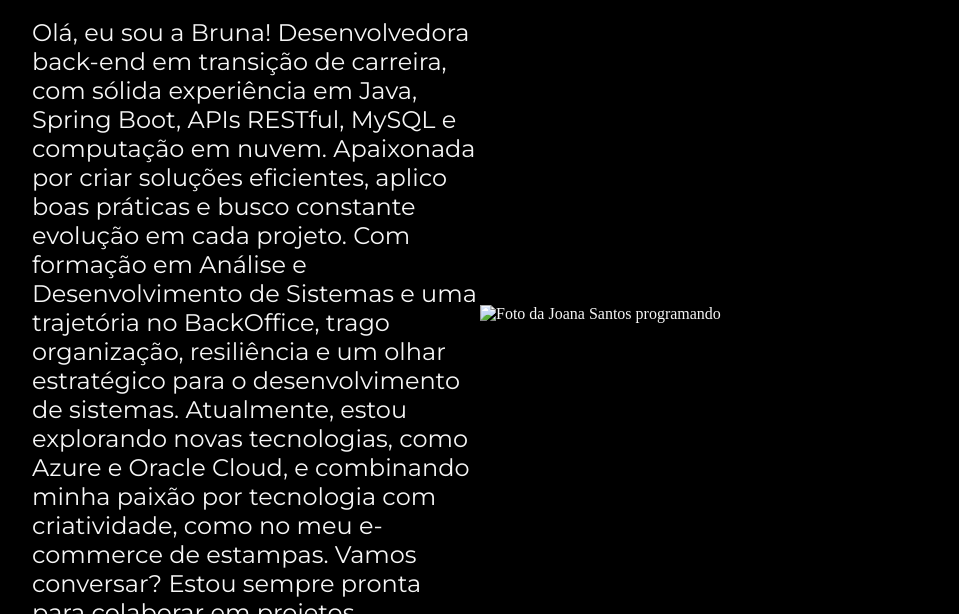
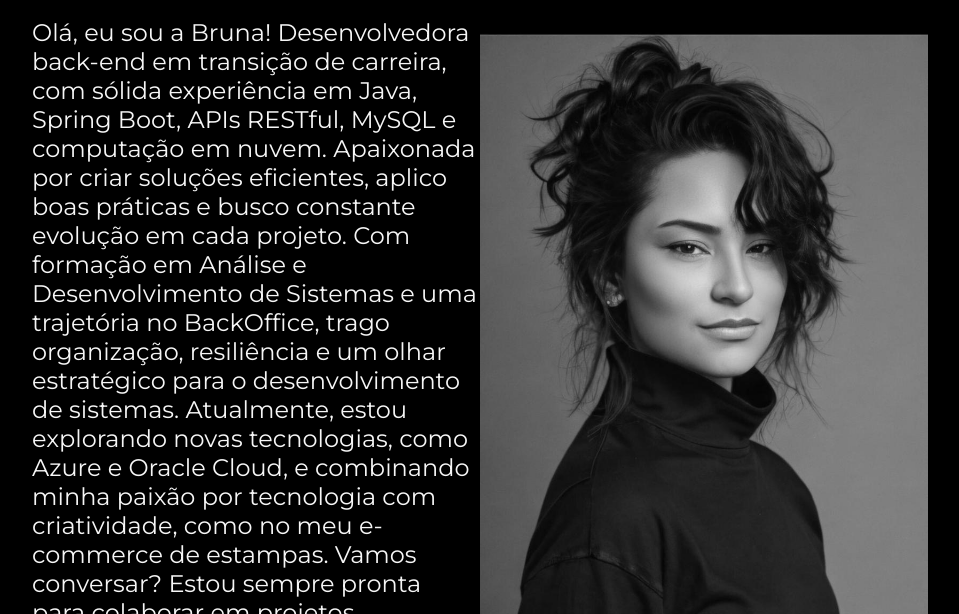
Before and after one commit to BrunaPFLima/Site, a plain HTML site: page Site/about.html in a window 1280 px wide. Shown: the part 186-800 px from the top of the page, without its empty margins (160-1119 px from the left). Drawn offline with nearby package versions, Linux system fonts and the light colour scheme.

Commit message:
Update about.html

```diff
--- a/Site/about.html
+++ b/Site/about.html
@@ -30,7 +30,7 @@
             <p class="apresentacao__conteudo__texto">
                </p>
         </section>
-        <img class="apresentacao__imagem" src="./assets/imagem.png" alt="Foto da Joana Santos programando">
+        <img class="apresentacao__imagem" src="./assets/img1.jpeg" alt="Foto da Joana Santos programando">
     </main>
 
     <footer class="rodape">
```
